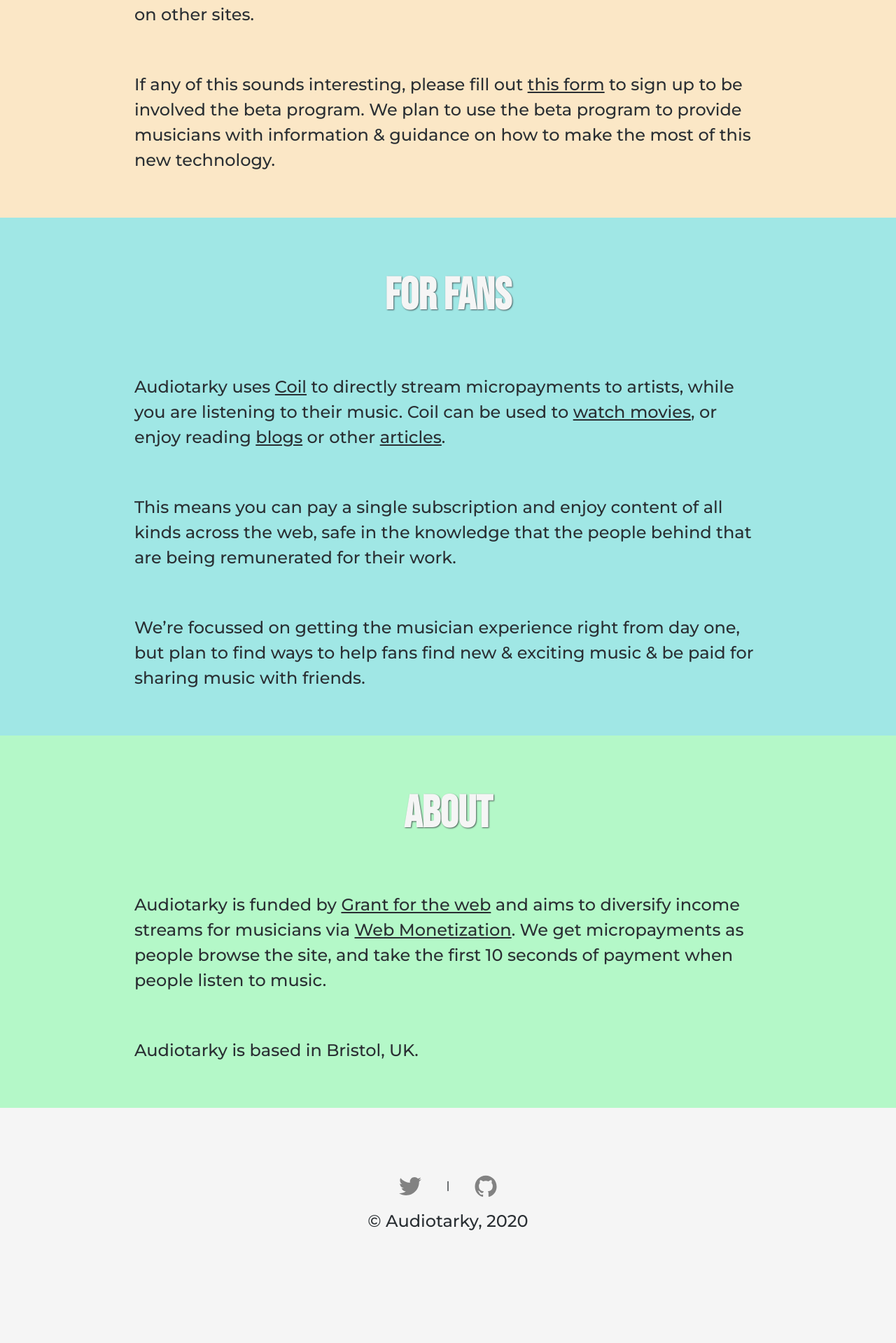
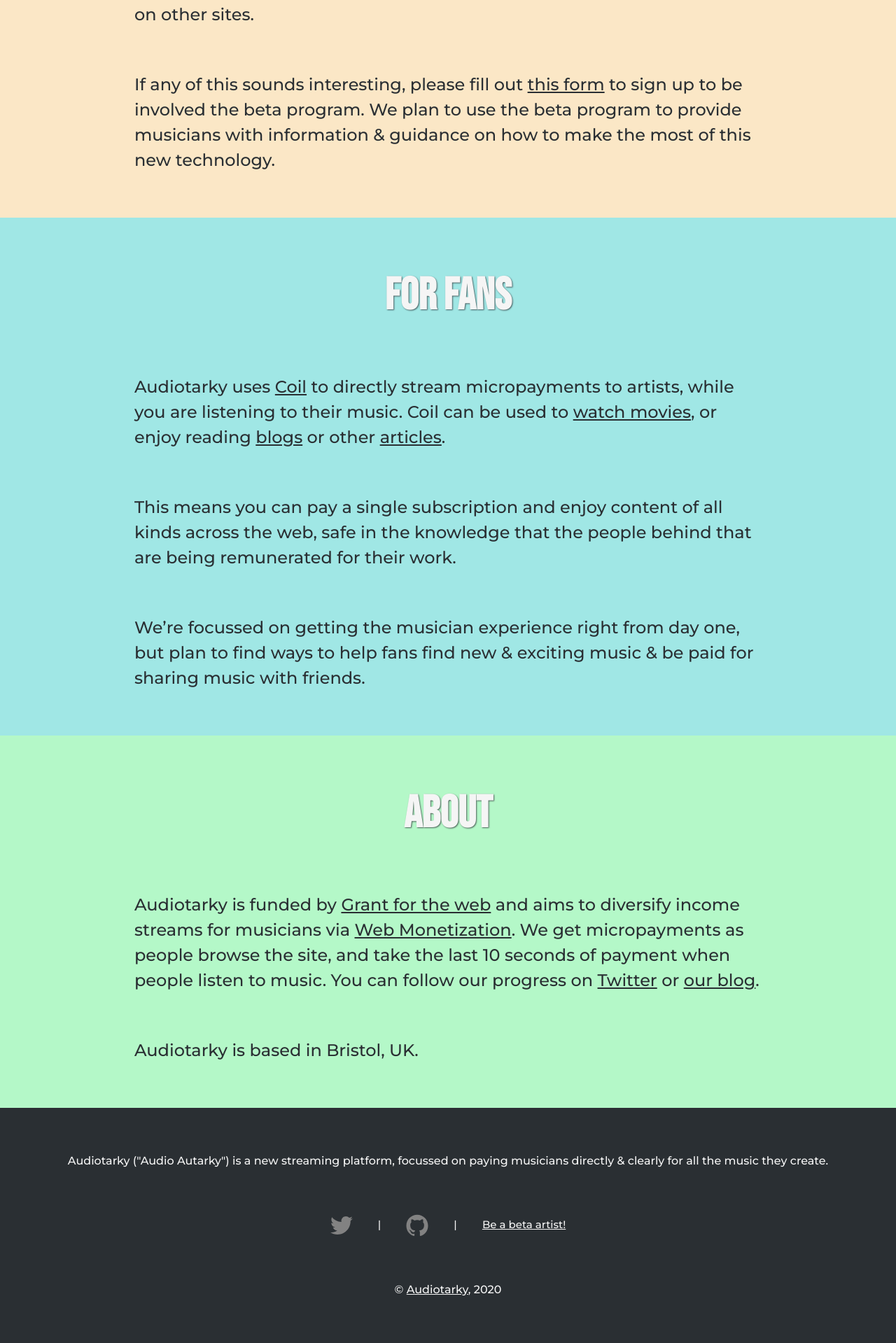
Before and after one commit to audiotarky/audiotarky.github.io, a Jekyll site: the page built from index.md, in a window 1280 px wide. Shown: the part 1790-3709 px from the top of the page at 70% size. Built offline with Jekyll 4.4.1, drawn with Linux system fonts in a browser that asks for light colours.

Commit message:
link to beta in footer

```diff
--- a/_layouts/landing.html
+++ b/_layouts/landing.html
@@ -87,13 +87,28 @@
             text-align: center;
         }
 
+
         footer {
-            padding: 5rem;
-            background-color: whitesmoke;
+            /* margin-top: 4rem; */
+            padding: 2.5rem 2.5rem;
+            background-color: #2a2f33;
+            color: whitesmoke;
         }
 
-        footer>p {
+        footer>p,
+        footer>ul {
             text-align: center;
+            font-size: 1rem;
+            padding: 1.5rem;
+        }
+
+        footer a,
+        footer a:link,
+        footer a:visited,
+        footer a:hover,
+        footer a:active,
+        footer li {
+            color: whitesmoke;
         }
 
         h1,
@@ -177,12 +192,15 @@
 <body>
     {{content}}
     <footer>
+        <p>{{ site.description }}</p>
         <ul class="social-media-list">
             <li>{% include icon-twitter.html username=site.twitter_username %}</li>
             <li>|</li>
             <li>{% include icon-github.html username=site.github_username %}</li>
+            <li>|</li>
+            <li><a href="https://forms.gle/7irCZKrSUaZjRnZk7">Be a beta artist!</a></li>
         </ul>
-        <p>&copy; Audiotarky, 2020</p>
+        <p>&copy; <a href="https://audiotarky.com">Audiotarky</a>, 2020</p>
     </footer>
 </body>
 
--- a/index.md
+++ b/index.md
@@ -31,9 +31,10 @@ This means you can pay a single subscription and enjoy content of all kinds acro
 
 We're focussed on getting the musician experience right from day one, but plan to find ways to help fans find new & exciting music & be paid for sharing music with friends.
 
+
 ## About
 
-Audiotarky is funded by [Grant for the web](https://www.grantfortheweb.org) and aims to diversify income streams for musicians via [Web Monetization](https://webmonetization.org/). We get micropayments as people browse the site, and take the first 10 seconds of payment when people listen to music.
+Audiotarky is funded by [Grant for the web](https://www.grantfortheweb.org) and aims to diversify income streams for musicians via [Web Monetization](https://webmonetization.org/). We get micropayments as people browse the site, and take the last 10 seconds of payment when people listen to music. You can follow our progress on [Twitter](https://twitter.com/audiotarky) or [our blog](https://blog.audiotarky.com/).
 
 Audiotarky is based in Bristol, UK.
 
```
